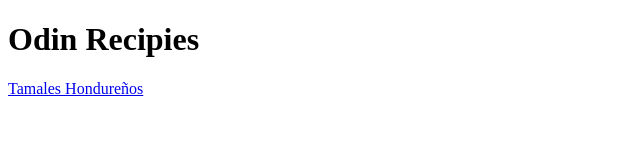
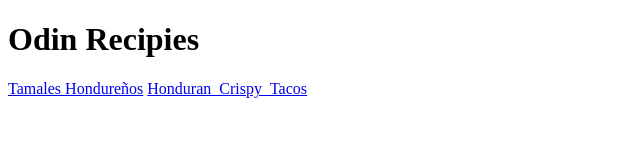
Before and after one commit to paperMan07/odin-recipies, a plain HTML site: page index.html in a window 1280 px wide. Shown: the whole page, without its empty margins (0-640 px from the left). Drawn offline with Linux system fonts and the light colour scheme.

Commit message:
Added new Honduran_Crispy_Tacos.html file to recipies folder, made a hyperlink to the new recipie in index.html

```diff
--- a/index.html
+++ b/index.html
@@ -8,5 +8,6 @@
 <body>
     <h1>Odin Recipies</h1>
     <a href="recipies/ tamales_Hondureños.html">Tamales Hondureños</a>
+    <a href="recipies/Honduran_Crispy_Tacos.html">Honduran_Crispy_Tacos</a>
 </body>
 </html>
```
Also changed, not shown: images/h_taco.jpg (added), recipies/Honduran_Crispy_Tacos.html (added).
